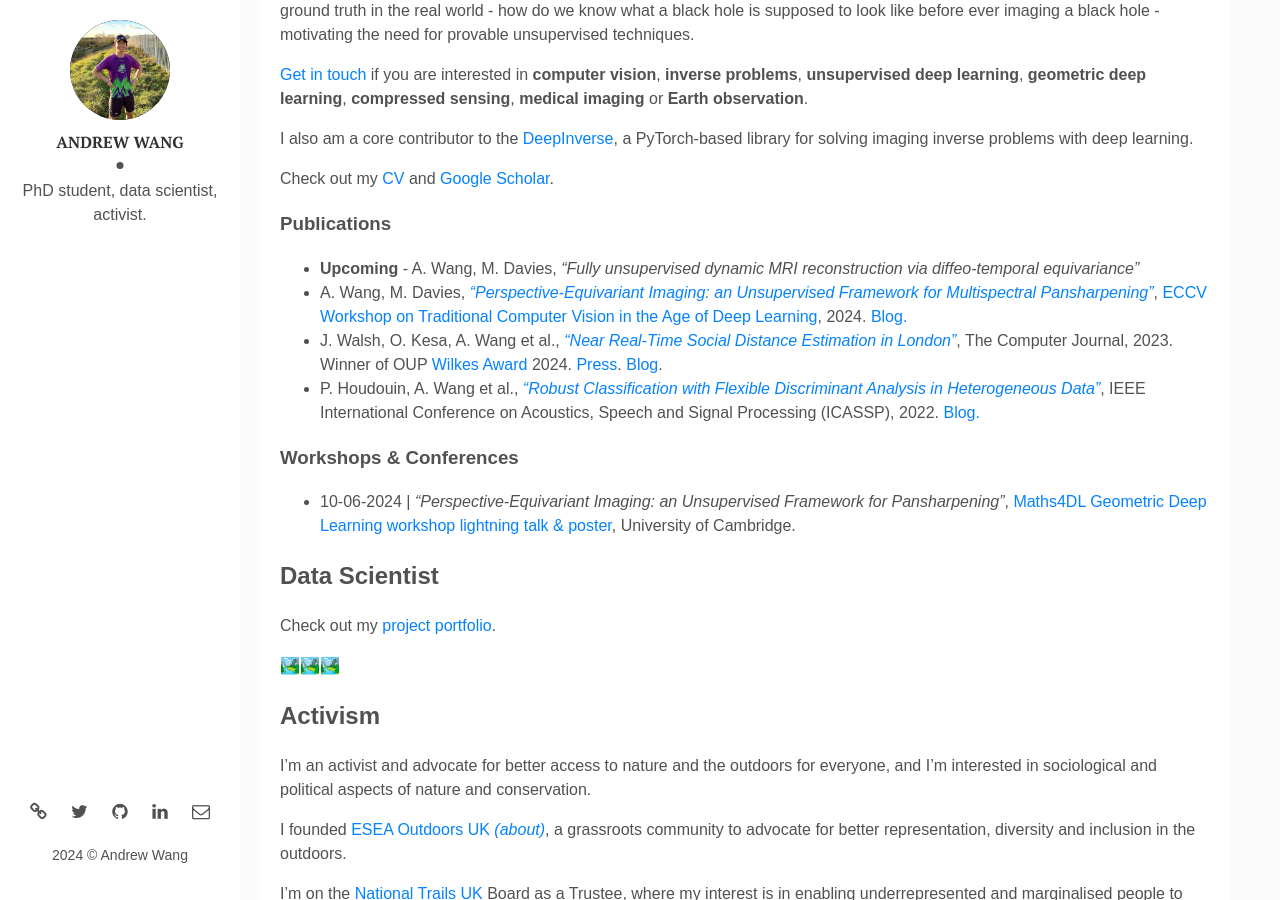
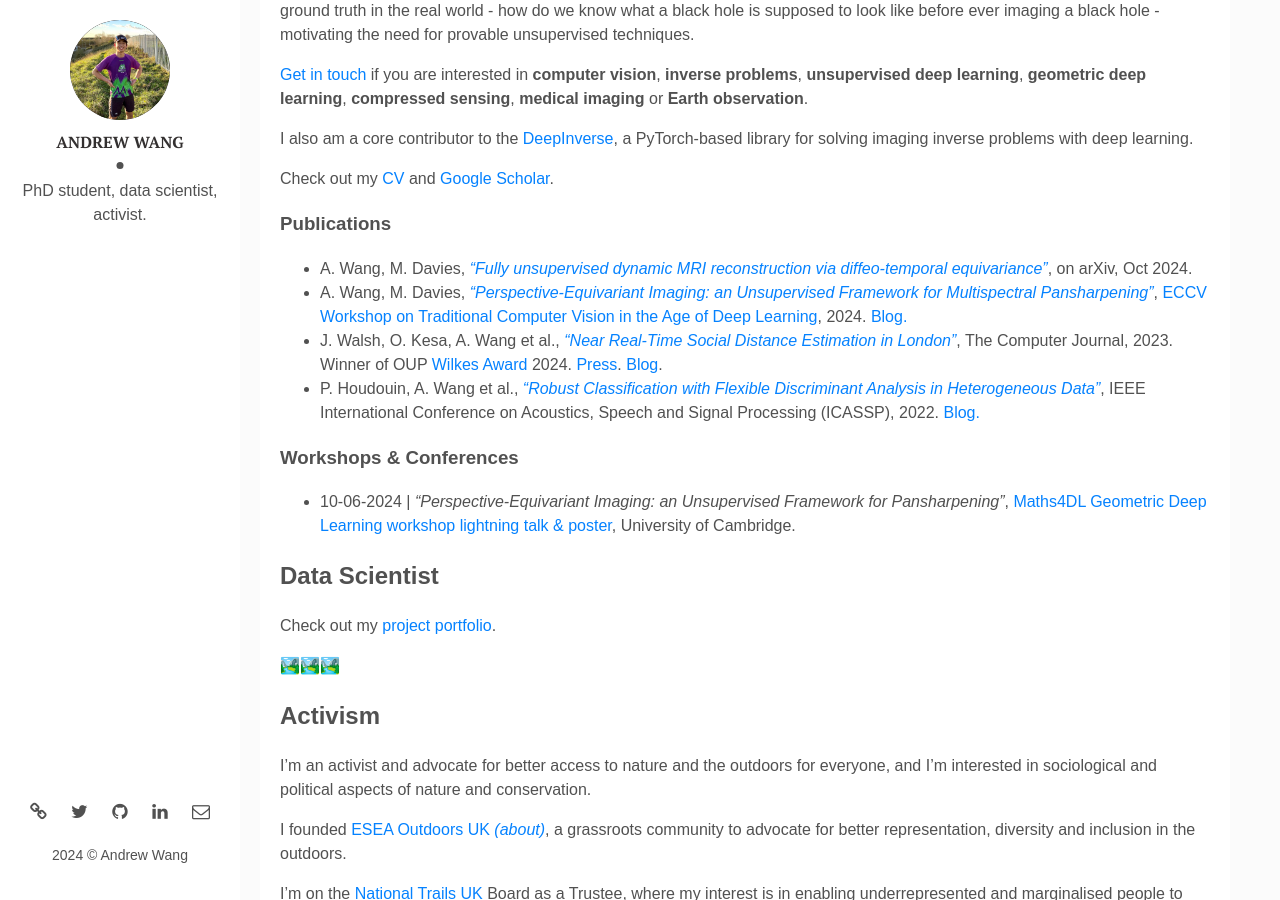
Before and after one commit to Andrewwango/andrewwango.github.io, a Jekyll site: the page built from _posts/2024-01-21-about.markdown, in a window 1280 px wide and 900 px high, scrolled down 546 px. Built offline with Jekyll 4.4.1, drawn with Linux system fonts in a browser that asks for light colours.

Commit message:
ddei to papers

```diff
--- a/_posts/2024-01-21-about.markdown
+++ b/_posts/2024-01-21-about.markdown
@@ -21,7 +21,7 @@ Check out my [CV](https://andrewwango.github.io/cv.pdf) and [Google Scholar](htt
 
 ### Publications
 
-- **Upcoming** - A. Wang, M. Davies, _"Fully unsupervised dynamic MRI reconstruction via diffeo-temporal equivariance"_
+- A. Wang, M. Davies, [_"Fully unsupervised dynamic MRI reconstruction via diffeo-temporal equivariance"_](https://arxiv.org/abs/2410.08646), on arXiv, Oct 2024.
 - A. Wang, M. Davies, [_“Perspective-Equivariant Imaging: an Unsupervised Framework for Multispectral Pansharpening”_](https://arxiv.org/abs/2403.09327), [ECCV Workshop on Traditional Computer Vision in the Age of Deep Learning](https://sites.google.com/view/tradicv/home?authuser=0), 2024. [Blog.](https://andrewwango.github.io/perspective-equivariant-imaging)
 - J. Walsh, O. Kesa, A. Wang et al., [_“Near Real-Time Social Distance Estimation in London”_](https://academic.oup.com/comjnl/article/67/1/95/7071574), The Computer Journal, 2023. Winner of OUP [Wilkes Award](https://academic.oup.com/comjnl/pages/Wilkes_award?login=false) 2024. [Press](https://www.turing.ac.uk/research/research-projects/project-odysseus-understanding-london-busyness-and-exiting-lockdown). [Blog](https://andrewwango.github.io/project-odysseus/).
 - P. Houdouin, A. Wang et al., [_“Robust Classification with Flexible Discriminant Analysis in Heterogeneous Data”_](https://ieeexplore.ieee.org/document/9747576), IEEE International Conference on Acoustics, Speech and Signal Processing (ICASSP), 2022. [Blog.](https://andrewwango.github.io/femda/)
```
